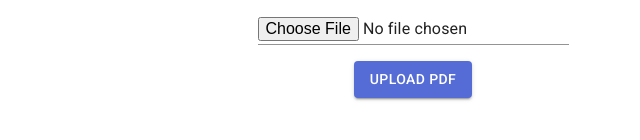
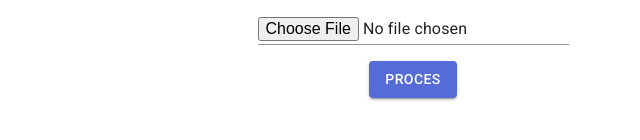
Before and after one commit to Bath-Impact-Lab/NebulaOCR-WebApp, a React (Vite) app: page / in a window 1280 px wide. Shown: the part 162-302 px from the top of the page, without its empty margins (227-867 px from the left). Built offline with nearby package versions, Linux system fonts and the light colour scheme.

Commit message:
Update file input accept attribute in PDFUploader

```diff
--- a/src/components/PDFUploader.tsx
+++ b/src/components/PDFUploader.tsx
@@ -64,7 +64,7 @@ const PDFUploader: React.FC<PDFUploaderProps> = ({ setPdfId, setPages }) => {
                         disabled={uploading}
                         startIcon={uploading && <CircularProgress size={20} />}
                     >
-                        {uploading ? "Uploading..." : "Upload PDF"}
+                        {uploading ? "Uploading..." : "Proces"}
                     </Button>
                 </Box>
             </Box>
```
